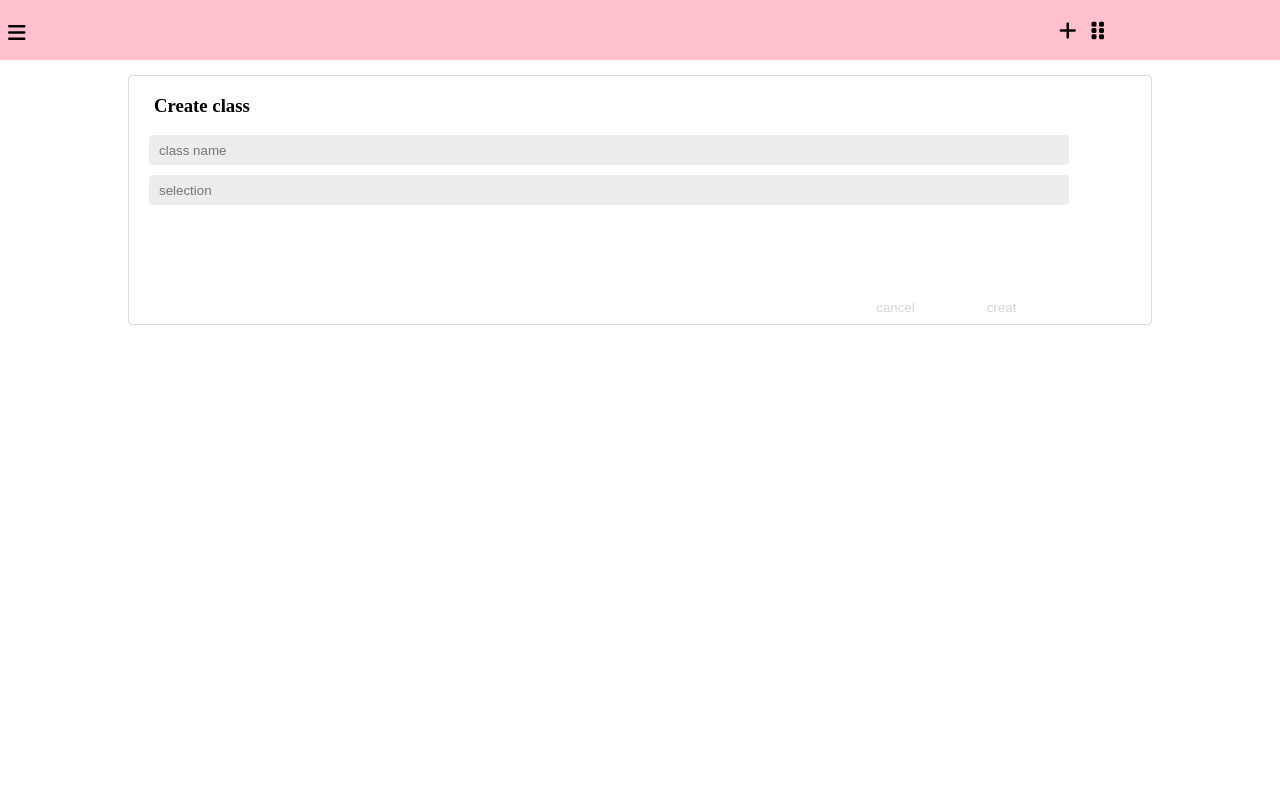
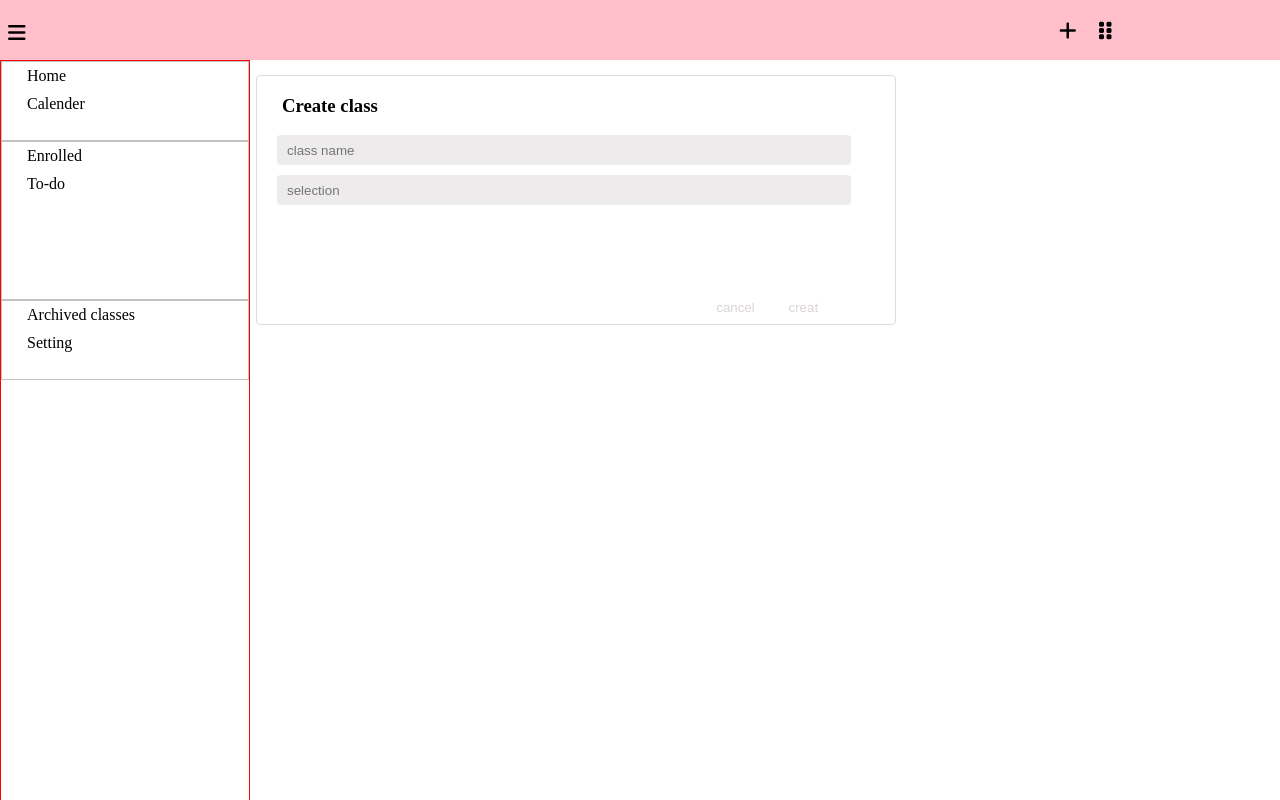
Before and after one commit to kingboy5566/class-room, a plain HTML site: page index.html in a window 1280 px wide. Both pictures are taken after a click on the item 1065 px from the left and 53 px from the top of the page. Drawn offline with Linux system fonts and the light colour scheme.

Commit message:
class room update

```diff
--- a/app.js
+++ b/app.js
@@ -3,42 +3,40 @@ var bg1 =document.getElementById("bgColor");
 var pls = document.querySelectorAll("#plus")
 
 
-function bg(e){
-    bg1.style.backgroundColor="rgba(153, 153, 153, 0.308)"
 
-}
-
-function bgm(e){
-    bg1.style.backgroundColor="pink"
-
-}
 
 
 // var main = document.getElementById("main")
 function showmain(e){
   var main = document.getElementById("main")
+
+
  main.setAttribute('class','class-input')
 
 
- main.innerHTML =`<h3 class="text">Create class</h3>
+main .innerHTML =`<h3 class="text">Create class</h3>
  <div class="input1"> <input type="text" class="inp1" id='class' placeholder="class name "></div>
  <div class="input2"> <input type="text" class="inp1" id='selection' placeholder="selection"></div>
 
 
- <button class="btn1"   onclick="deletebtn(this) id='delet'">cancel</button>
-  <button  class="btn2" onclick='card(this)'>creat</button>
+ <button class="btn1"   onclick="deletebtn(this)">cancel</button>
+<button  class="btn2" onclick='card(this)'>creat</button>
 `
 };
 function card(e){
+
    var card = document.getElementById("card")
-    card.innerHTML =`<div class="card"> <div class="title" id='show'></div>
+   var li = document.createElement('li')
+   card.appendChild(li)
+
+   li.setAttribute("class","card")
+    li.innerHTML =` <div class="title" id='show'></div>
     <div class="selection" id='show1'> </div>
 
-    <div class="footer"></div> </div>`
+    <div class="footer"></div>`
 
     var userText = document.querySelector('#class').value
    show.append(userText);
-
    var userSlc = document.querySelector("#selection").value
       show1.append(userSlc)
 
@@ -46,6 +44,6 @@ function card(e){
 
 
 function deletebtn(e){
-  Event.target.parentNode.remove()
+  event.target.parentNode.remove()
 
 }
--- a/index.html
+++ b/index.html
@@ -5,29 +5,55 @@
     <meta name="viewport" content="width=device-width, initial-scale=1.0">
     <link rel="stylesheet" href="style.css">
     <link rel="stylesheet" href="https://cdnjs.cloudflare.com/ajax/libs/font-awesome/6.5.1/css/all.min.css" integrity="sha512-DTOQO9RWCH3ppGqcWaEA1BIZOC6xxalwEsw9c2QQeAIftl+Vegovlnee1c9QX4TctnWMn13TZye+giMm8e2LwA==" crossorigin="anonymous" referrerpolicy="no-referrer" />
-
+    <link rel="stylesheet" href="https://cdnjs.cloudflare.com/ajax/libs/font-awesome/6.5.1/css/all.min.css">
 
     <title>Classroom</title>
 </head>
 <body>
 <header class="header">
 
-<div class="menu-icone" id="bgColor" onmouseover="bg(this)" onmouseout="bgm(this)"><i class="fa-solid fa-bars" margin-right="15px"></i></div>
+<div class="menu-icone"><i class="fa-solid fa-bars" margin-right="15px"></i></div>
 <div class="side-B" >
 <ul>
-    <li id="plus" id="plus"  onclick="showmain(this)"><i class="fa-solid fa-plus"></i></li>
-    <li><i class="fa-solid fa-grip-vertical"></i></li>
+    <li  id="plus"  onclick="showmain(this)" ><i class="fa-solid fa-plus"></i></li>
+    <li id="plus"><i class="fa-solid fa-grip-vertical"></i></li>
 </div>
 </header>
+<div id="side-bar">
+<div class="side-contect1">
+    <ul>
+        <li><a href="#">Home</a></li>
+        <li><a href="#">Calender</a></li>
+    </ul></div>
+    <div class="side-contect2">
+        <ul>
+            <li><a href="#">Enrolled</a></li>
+            <li><a href="#">To-do</a></li>
+        </ul>
+        <div id="card-contect">
+            <ul></ul>
+        </div>
+    </div>
+    <div class="side-contect3">
+        <ul>
+            <li><a href="#">Archived classes</a></li>
+            <li><a href="#">Setting</a></li>
+        </ul>
+    </div>
+
+</div>
+
+
+</div>
+
+
+
+
 
 
 
 <div id="main"></div>
-
-
-
 <ul id="card">
-
 </ul>
 
 
--- a/style.css
+++ b/style.css
@@ -18,11 +18,19 @@ header{
 
 
 .header i{
-
     margin: 10px;
     margin-top: 8px;
     margin-left: 8px;
     font-size: 20px;
+}
+#plus{
+    width: 35px;
+    height: 30px;
+    margin-right: 5px;
+    border-radius: 50px;}
+#plus:hover{
+    background-color: rgba(153, 153, 153, 0.308);
+
 }
 .menu-icone{
     width: 35px;
@@ -31,14 +39,16 @@ header{
     margin-top: 15px;
     border-radius: 50px;
 
-    /* background-color: rgba(153, 153, 153, 0.308);
-     */
+
+}
+.menu-icone:hover{
+     background-color: rgba(153, 153, 153, 0.308);
+
 }
 .side-B{
     width: 50%;
     height: 60px;
     margin-left: 80%;
-
 }
 .side-B i{
     margin: 5px;
@@ -47,7 +57,7 @@ header{
     font-size: 20px;
 }
 
-ul{
+.side-B ul{
     display: flex;
 }
 ul li{
@@ -67,8 +77,8 @@ ul li{
 }
 
  .class-input{
-    width: 80%;
-    margin-left:10%;
+    width: 50%;
+    margin-left:20%;
     margin-right: 10%;
     height: 250px;
     margin-top: 15px;
@@ -116,14 +126,53 @@ ul li{
 .btn1:hover ,.btn2:hover{
     color: gray;
 }
+#side-bar{
+    width:250px;
+    height: 100%;
+    position: fixed;
+    left: 0;
+    top: 0px;
+    margin-top: 60px;
+    border: 1px solid red;
+}
+.side-contect1,.side-contect3{
+
+height: 10%;
+border: 1px solid  rgb(197, 193, 193);
+}
+.side-contect2{
+    height: 20%;
+    border: 1px solid rgb(197, 193, 193);
+}
+.side-contect1 ul,.side-contect2 ul,.side-contect3 ul{
+    list-style: none;
+    margin: 0;
+    padding: 0;   margin-left: 20px;
+}
+.side-contect1 ul li a,.side-contect2 ul li a,.side-contect3 ul li a{
+    text-decoration: none;
+    display: block;
+    padding: 5px;
+    color: black;
+
+
+
+
+}
+
+
+
+
+#card{
+    width: 100%;
+}
 .card{
-    width: 50%;
-    margin-left: 25%;
-    margin-right: 25%;
-    margin-top: 30px;
+    width: 25%;
+    margin: 5px;
     height: 300px;
     border-radius: 4px;
-    border: 1px solid rgba(129, 127, 127, 0.548);
+    border: 1px solid green;
+    /* border: 1px solid rgba(129, 127, 127, 0.548); */
 }
 
 .title{
```
